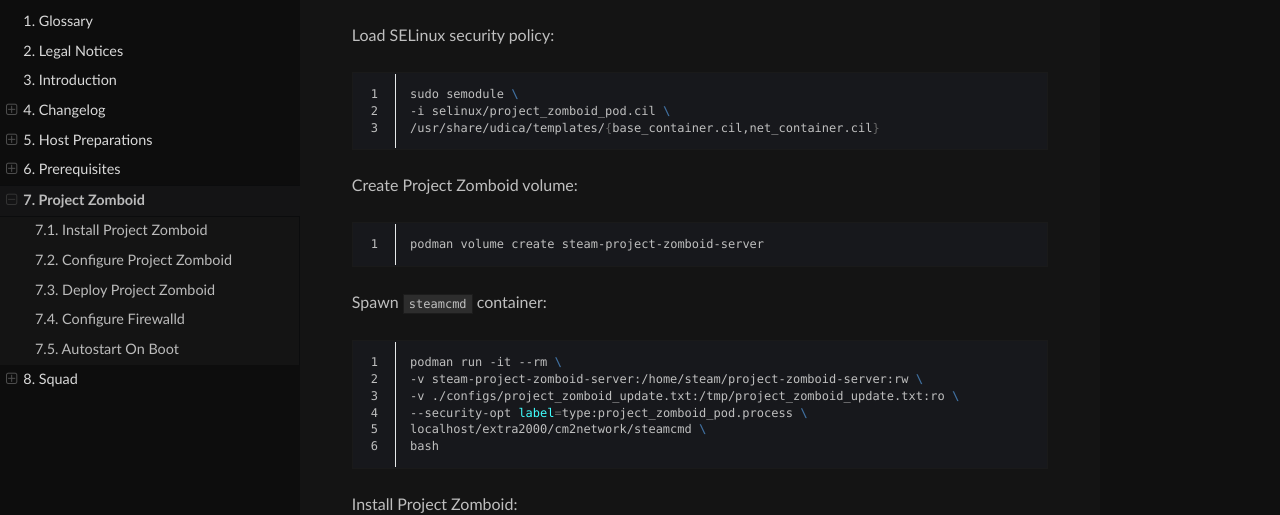
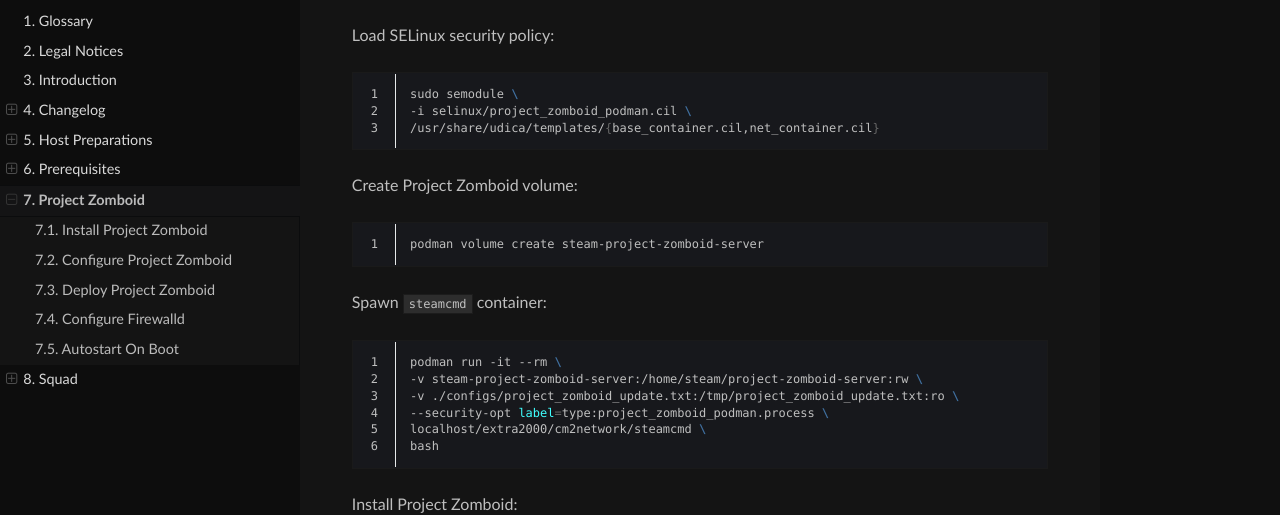
Before and after one commit to extra2000/steamcmd-podman, a Sphinx documentation site: the page built from docs/source/game_project_zomboid.rst, in a window 1280 px wide and 1400 px high, scrolled down 600 px. Shown: the part 156-671 px from the top of the window. Built offline with Sphinx 7.4.7 and the Read the Docs theme 2.0.0, drawn with Linux system fonts in a browser that asks for light colours; some of the changed text lies outside the part shown.

Commit message:
refactor(selinux): rename SELinux policy name

```diff
--- a/docs/source/game_project_zomboid.rst
+++ b/docs/source/game_project_zomboid.rst
@@ -40,7 +40,7 @@
     :linenos:
 
     sudo semodule \
-    -i selinux/project_zomboid_pod.cil \
+    -i selinux/project_zomboid_podman.cil \
     /usr/share/udica/templates/{base_container.cil,net_container.cil}
 
 Create Project Zomboid volume:
@@ -58,7 +58,7 @@
     podman run -it --rm \
     -v steam-project-zomboid-server:/home/steam/project-zomboid-server:rw \
     -v ./configs/project_zomboid_update.txt:/tmp/project_zomboid_update.txt:ro \
-    --security-opt label=type:project_zomboid_pod.process \
+    --security-opt label=type:project_zomboid_podman.process \
     localhost/extra2000/cm2network/steamcmd \
     bash
 
@@ -109,7 +109,7 @@
     --memory 3600M \
     -v steam-project-zomboid-server:/home/steam/project-zomboid-server:rw \
     -v steam-project-zomboid-database:/home/steam/Zomboid:rw \
-    --security-opt label=type:project_zomboid_pod.process \
+    --security-opt label=type:project_zomboid_podman.process \
     localhost/extra2000/cm2network/steamcmd \
     bash
 
--- a/docs/source/game_squad.rst
+++ b/docs/source/game_squad.rst
@@ -33,7 +33,7 @@
     :linenos:
 
     sudo semodule \
-    -i selinux/squad_pod.cil \
+    -i selinux/squad_podman.cil \
     /usr/share/udica/templates/{base_container.cil,net_container.cil}
 
 Create Squad volume:
@@ -51,7 +51,7 @@
     podman run -it --rm \
     -v steam-squad-server:/home/steam/squad-server:rw \
     -v ./configs/squad_update.txt:/tmp/squad_update.txt:ro \
-    --security-opt label=type:squad_pod.process \
+    --security-opt label=type:squad_podman.process \
     localhost/extra2000/cm2network/steamcmd \
     bash
 
```
Also changed, not shown: 6 other files.
